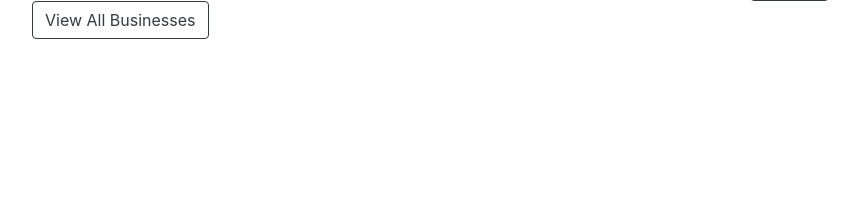
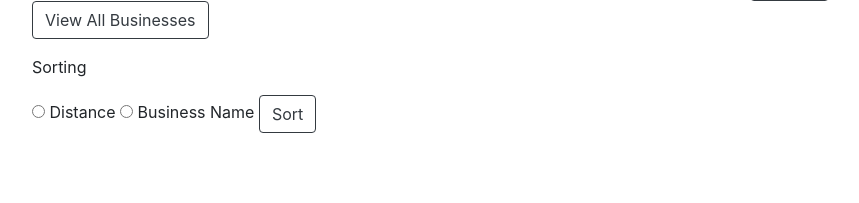
Before and after one commit to KatharinaWiedmann/phonebook_app, a Flask app: template templates/searchbusiness.html in a window 1280 px wide. Shown: the part 203-406 px from the top of the page, without its empty margins (53-912 px from the left). Run offline with Flask 2, Linux system fonts and the light colour scheme; the template is opened without the code that fills it, so the values that code supplies are empty; some libraries are stand-ins or nearby versions.

Commit message:
added form to business search to allow users to sort by distance or alphabetically

```diff
--- a/app.py
+++ b/app.py
@@ -24,26 +24,59 @@ def searchbusiness():
         return render_template("searchbusiness.html", title="Business Search", business_types=business_types)
 
     elif request.method == 'POST':
-        form_data = request.form
-        user_location = form_data["location"]
-        user_category = form_data["business_type"]
-        user_name = form_data["business_name"]
 
-        if user_category!="None" and user_name=="" and user_location:
-            sorted_dictionary = flask_sort_business_category(user_category, user_location)
+        if 'sort_submit' in request.form:
+            form_data = request.form
+            user_location = form_data["user_location"]
+            user_category = form_data["user_category"]
+            user_name = form_data["user_name"]
+            sort_by = form_data["sorting"]
 
-        elif user_category=="None" and user_name and user_location:
-            business_name_list = create_business_name_list()
-            business_results = extract_business_name_list(user_name)
-            if business_results != False:
-                user_LatLong = flask_getting_latlong_from_user(user_location)
-                results = getting_latlong_from_business_name(user_name)
-                distance_list = calculate_haversine_distance(user_LatLong, results)
-                distance_postcode_dictionary = create_unsorted_dictionary(distance_list, business_results)
-                sorted_dictionary = create_distance_postcode_dictionary(distance_postcode_dictionary)
+            if user_category!="None" and user_name=="" and user_location:
+                if sort_by=="distance":
+                    sorted_dictionary = flask_sort_business_category(user_category, user_location)
 
-        else:
-            seaching_both = True
+                elif sort_by =="on":
+                    business_results = extract_business_type_list(user_category)
+                    user_LatLong = flask_getting_latlong_from_user(user_location)
+                    results = getting_latlong_from_business_category(user_category)
+                    distance_list = calculate_haversine_distance(user_LatLong, results)
+                    distance_postcode_dictionary = create_unsorted_dictionary(distance_list, business_results)
+                    sorted_dictionary = sorted(distance_postcode_dictionary.items(), key= lambda kv:kv[1][0])
+
+            elif user_category=="None" and user_name and user_location:
+                if sort_by=="distance":
+                    business_name_list = create_business_name_list()
+                    business_results = extract_business_name_list(user_name)
+                    if business_results != False:
+                        distance_postcode_dictionary = flask_sort_business_name(user_location, user_name, business_results)
+                        sorted_dictionary = create_distance_postcode_dictionary(distance_postcode_dictionary)
+
+                elif sort_by =="on":
+                    business_name_list = create_business_name_list()
+                    business_results = extract_business_name_list(user_name)
+                    if business_results != False:
+                        distance_postcode_dictionary = flask_sort_business_name(user_location, user_name, business_results)
+                        sorted_dictionary = sorted(distance_postcode_dictionary.items(), key= lambda kv:kv[1][0])
+
+        elif 'submit' in request.form:
+            form_data = request.form
+            user_location = form_data["location"]
+            user_category = form_data["business_type"]
+            user_name = form_data["business_name"]
+
+            if user_category!="None" and user_name=="" and user_location:
+                sorted_dictionary = flask_sort_business_category(user_category, user_location)
+
+            elif user_category=="None" and user_name and user_location:
+                business_name_list = create_business_name_list()
+                business_results = extract_business_name_list(user_name)
+                if business_results != False:
+                    distance_postcode_dictionary = flask_sort_business_name(user_location, user_name, business_results)
+                    sorted_dictionary = create_distance_postcode_dictionary(distance_postcode_dictionary)
+
+            else:
+                seaching_both = True
 
         return render_template("searchbusiness.html", title="Business Search", **locals())
 
--- a/templates/searchbusiness.html
+++ b/templates/searchbusiness.html
@@ -25,6 +25,25 @@
       <input class="submit btn btn-outline-dark" role="button" type="submit" id="submit" name="submit" value="Search" />
     </form>
     <a href="/business" class="btn btn-outline-dark" role="button">View All Businesses</a>
+  </div>
+</div>
+
+<div class="container">
+  <p>Sorting</p>
+  <div class="form-group" id="search">
+    <form method="post" action="/searchbusiness">
+
+      <input type="radio" name="sorting" value="distance"/>
+      <label for="distance">Distance</label>
+      <input type="radio" name="sorting" values="name" />
+      <label for="distance">Business Name</label>
+
+      <input type="hidden" id="business_name" name="user_name" value="{{ user_name }}"/>
+      <input type="hidden" id="business_name" name="user_category" value="{{ user_category }}"/>
+      <input type="hidden" id="business_name" name="user_location" value="{{ user_location }}"/>
+
+      <input class="submit btn btn-outline-dark" role="button" type="submit" id="submit" name="sort_submit" value="Sort" />
+    </form>
   </div>
 </div>
 
@@ -77,4 +96,14 @@
 {% endif %}
 </div>
 
+<div class="container">
+
+    <form method="post" action="/searchbusiness">
+
+
+      </form>
+
+
+</div>
+
 {% endblock content %}
```
Also changed, not shown: business_phonebook_functions.py (+18 -1 lines).
